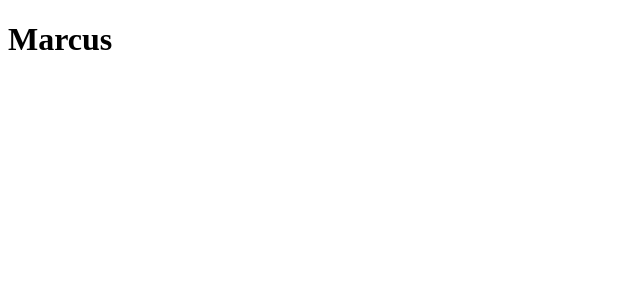
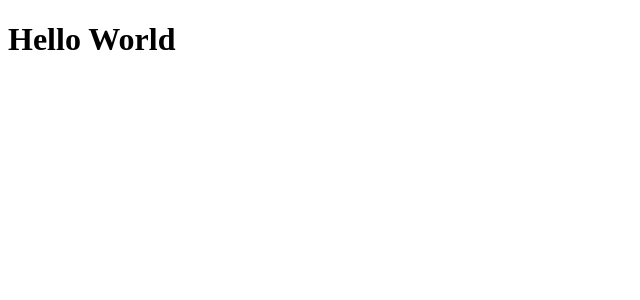
Before and after one commit to omarcusmoreira/veiofeed, a React (Vite) app: page / in a window 1280 px wide. Shown: the top 300 px of the page, without its empty margins (0-640 px from the left). Built offline with nearby package versions, Linux system fonts and the light colour scheme.

Commit message:
Criando a estrutura inicial do projeto

```diff
--- a/index.html
+++ b/index.html
@@ -4,7 +4,7 @@
     <meta charset="UTF-8" />
     <link rel="icon" type="image/svg+xml" href="/vite.svg" />
     <meta name="viewport" content="width=device-width, initial-scale=1.0" />
-    <title>Vite + React + TS</title>
+    <title>Veio Feed</title>
   </head>
   <body>
     <div id="root"></div>
--- a/src/App.tsx
+++ b/src/App.tsx
@@ -1,7 +1,7 @@
 function App() {
 
   return (
-    <h1>Marcus</h1>
+    <h1>Hello World</h1>
   )
 }
 
```
